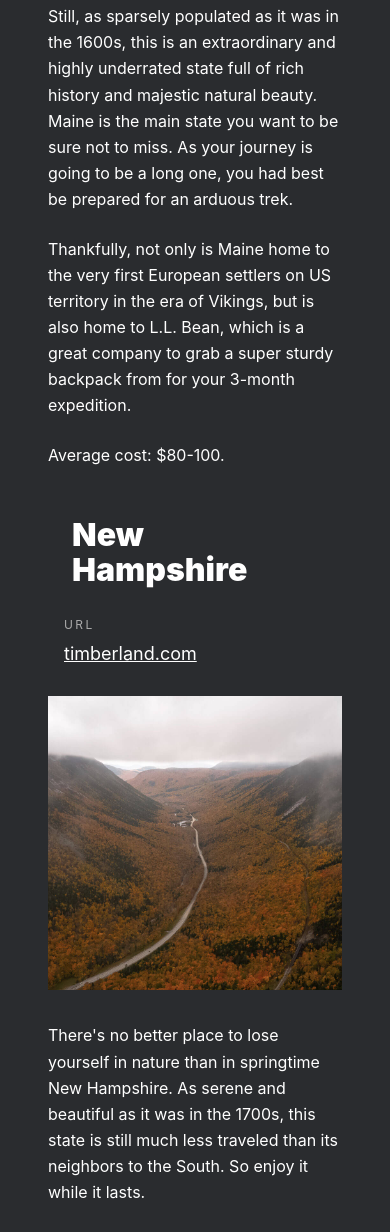
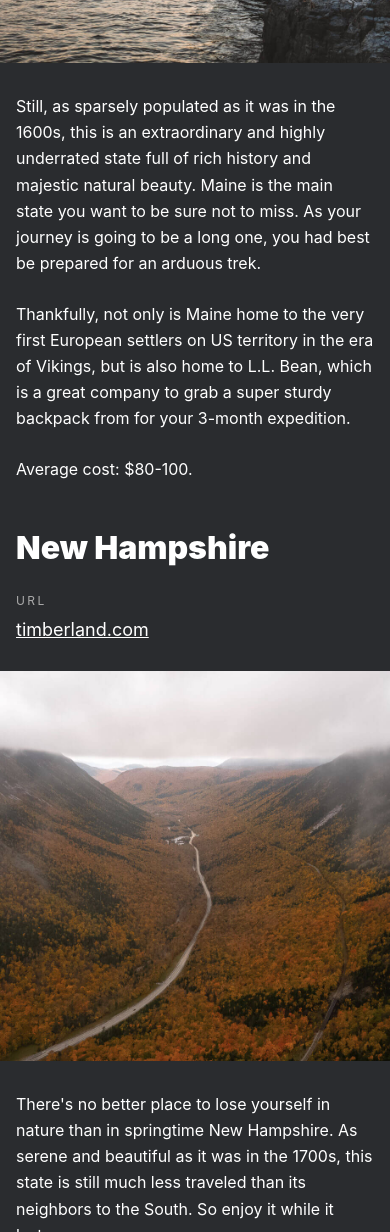
Before and after one commit to mrseif123/From-Portland-to-Portland, a plain HTML site: page index.html in a window 390 px wide. Shown: the part 5260-6492 px from the top of the page. Drawn offline with Linux system fonts and the light colour scheme; a web font is replaced by a local one.

Commit message:
tried fixing place, should  be better

```diff
--- a/blocks/place/__description/place__description.css
+++ b/blocks/place/__description/place__description.css
@@ -1,3 +1,10 @@
 .place__description {
   grid-area: description;
 }
+
+@media screen  and (max-width: 670px) {
+  .place__description {
+    margin-left: 16px;
+    margin-right: 16px;
+  }
+}
--- a/blocks/place/__image/place__image.css
+++ b/blocks/place/__image/place__image.css
@@ -6,17 +6,31 @@
 
 @media screen and (max-width: 1279px) {
   .place__image {
-    max-width: 440px;
+    max-width: 460px;
   }
 }
 
 @media screen and (max-width: 1024px) {
   .place__image {
+    width: 440px;
+  }
+}
+
+@media screen and (max-width: 768px) {
+  .place__image {
     width: 340px;
   }
 }
 
-@media screen and (max-width: 500px) {
+@media screen and (max-width: 670px) {
+  .place__image {
+    width: 100%;
+    padding: 0;
+    margin: auto;
+  }
+}
+
+@media screen and (max-width: 450px) {
   .place__image {
     width: 100%;
     padding: 0;
--- a/blocks/place/__paragraph/place__paragraph.css
+++ b/blocks/place/__paragraph/place__paragraph.css
@@ -6,7 +6,7 @@
 }
 
 .place__paragraph:not(:last-child) {
-  margin: 0 0 24px 0;
+  margin: 0 0 25px 0;
 }
 
 @media screen and (max-width: 768px) {
--- a/blocks/place/__title/place__title.css
+++ b/blocks/place/__title/place__title.css
@@ -4,14 +4,6 @@
   font-weight: 900;
   font-size: 72px;
   line-height: 1.06;
-}
-
-@media screen and (max-width: 1024px) {
-  .place__title {
-    margin-left: 24px;
-    margin-right: 24px;
-
-  }
 }
 
 @media screen and (max-width: 768px) {
@@ -21,8 +13,9 @@
   }
 }
 
-@media screen and (max-width: 600px) {
+@media screen and (max-width: 670px) {
   .place__title {
+    margin-left: 16px;
     font-size: 32px;
     line-height: 35px;
   }
--- a/blocks/place/__url/place__url.css
+++ b/blocks/place/__url/place__url.css
@@ -6,7 +6,7 @@
 }
 
 
-@media screen and (max-width: 640px) {
+@media screen and (max-width: 670px) {
  .place__url{
     margin-left: 16px;
     margin-right: 16px;
--- a/blocks/place/place.css
+++ b/blocks/place/place.css
@@ -10,7 +10,7 @@
   display: grid;
   grid-template-columns: minmax(auto, 1fr) auto;
   grid-template-rows: auto auto;
-  grid-gap: 48px 40px;
+  grid-gap: 48px 32px;
   grid-template-areas:
     "title url"
     "image description";
@@ -22,13 +22,13 @@
   margin-bottom: 0;
 }
 
-@media screen and (max-width: 984px) {
+@media screen and (max-width: 768px) {
   .place {
-    grid-gap: 48px 32px;
+    grid-gap: 48px 28px;
   }
 }
 
-@media screen and (max-width: 640px) {
+@media screen and (max-width: 670px) {
   .place {
     width: 100%;
     grid-template-columns: 1fr;
@@ -38,7 +38,7 @@
       "url"
       "image"
       "description";
-    grid-gap: 32px;
+    grid-gap: 30px;
     margin: 0;
     margin-bottom: 48px;
   }
--- a/blocks/places/__list/places__list.css
+++ b/blocks/places/__list/places__list.css
@@ -11,9 +11,10 @@
   }
 }
 
-@media screen and (max-width: 600px) {
+@media screen and (max-width: 670px) {
   .places__list {
     margin-left: 0;
     margin-right: 0;
+    width: 100%;
   }
 }
--- a/blocks/places/places.css
+++ b/blocks/places/places.css
@@ -9,19 +9,22 @@
 
 @media screen and (max-width: 1024px) {
   .places {
-    width: calc(100% - 48px*2);
+    width: calc(100% - 48px * 2);
   }
 }
 
 @media screen and (max-width: 768px) {
   .places {
-    width: (100% - 48px);
+    /* width: (100% - 24px * 2); */
+    margin-left: 24px;
+    margin-right: 24px;
   }
 }
 
-@media screen and (max-width: 320px) {
+@media screen and (max-width: 670px) {
   .places {
     margin: 0;
     margin-bottom: 64px;
+    width: 100%;
   }
 }
```
